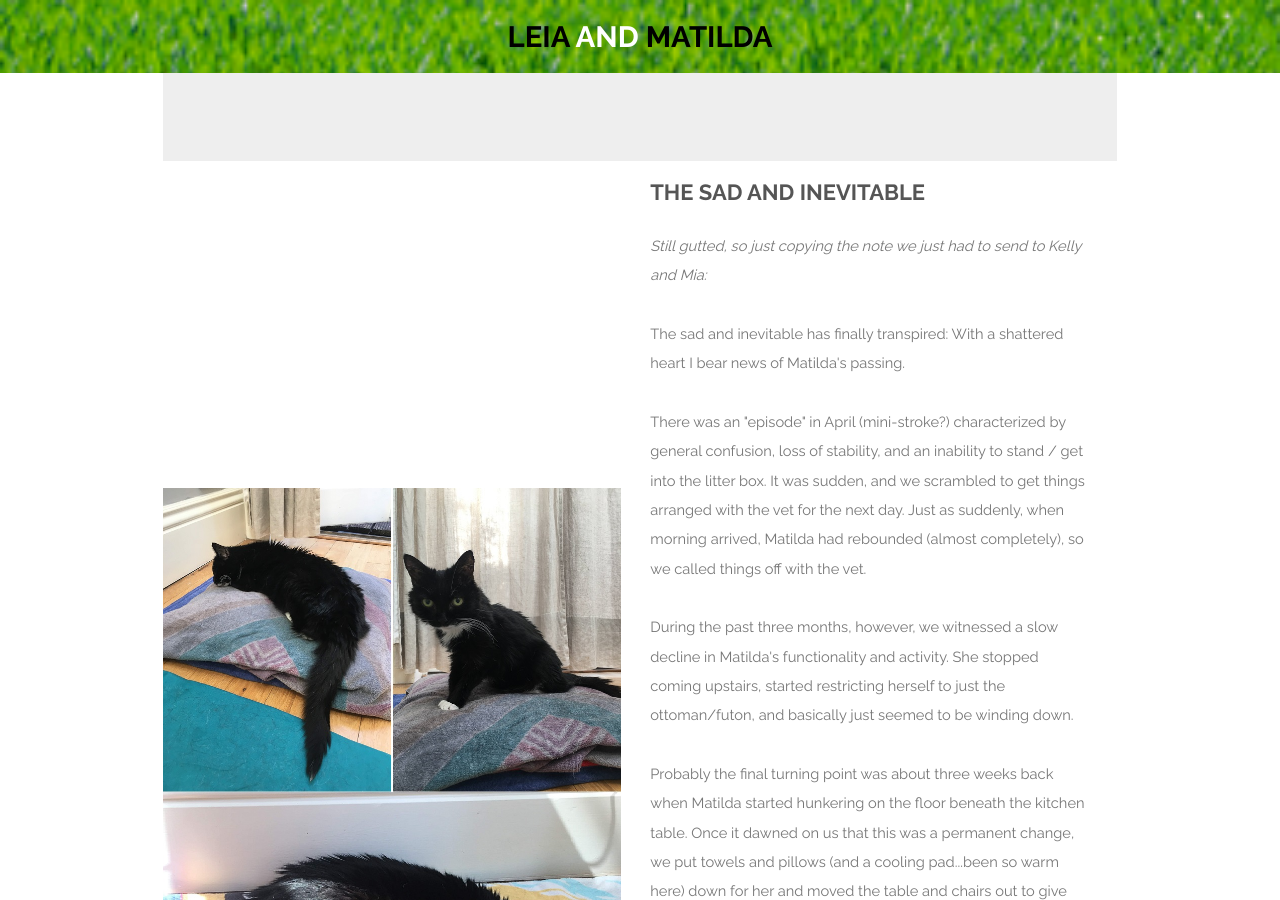
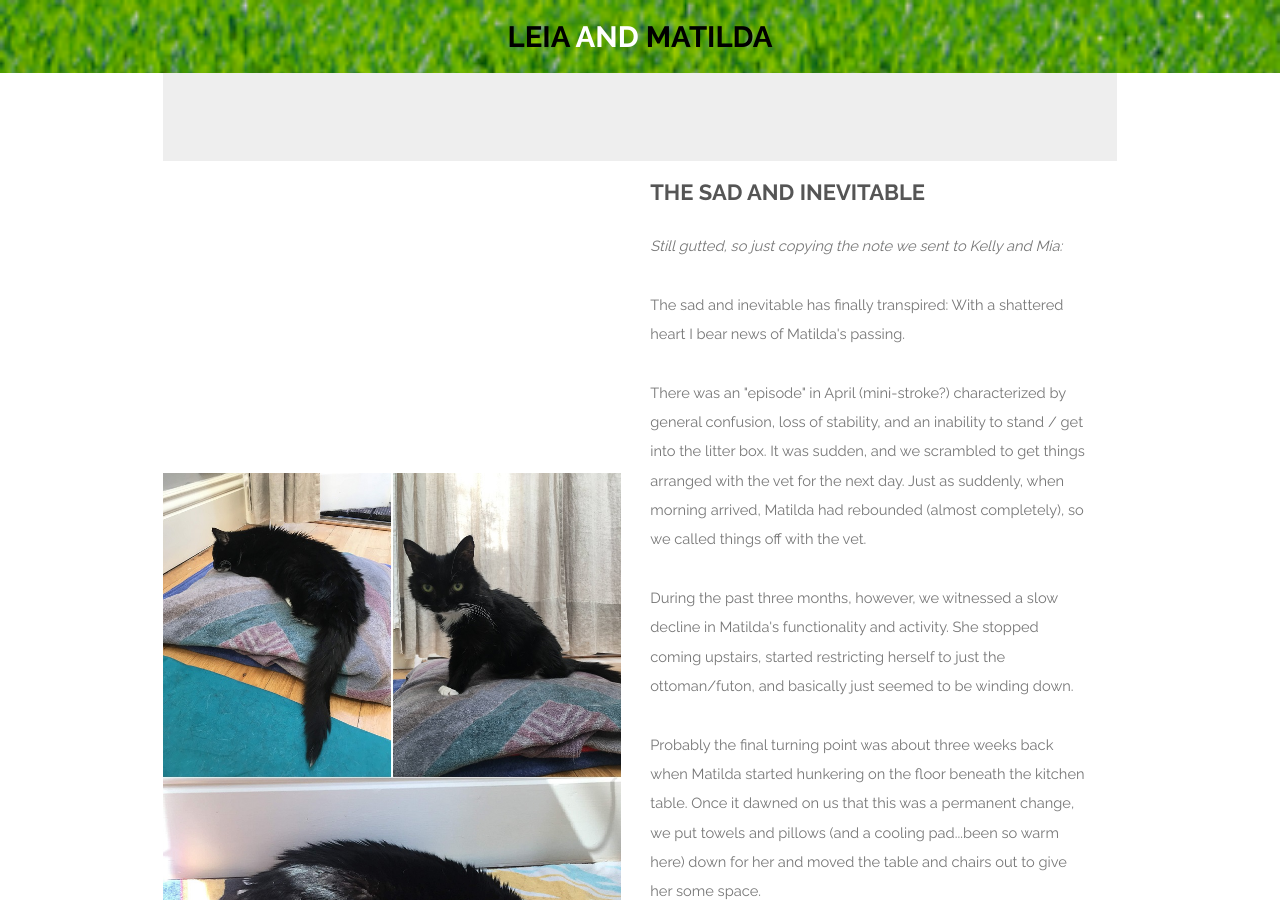
Before and after one commit to jaypalexa/leia-and-matilda, a Jekyll site: the page built from index.md, in a window 1280 px wide and 900 px high. Built offline with Jekyll 4.4.1, drawn with Linux system fonts in a browser that asks for light colours.

Commit message:
Tweaks to "The Sad and Inevitable" post

```diff
--- a/index.md
+++ b/index.md
@@ -10,7 +10,7 @@ description: A photo essay by Leia and Matilda
       <span class="image"><a href="{{ site.url }}{{ site.baseurl }}/assets/images/20180729_1451_matilda.jpg"><img src="{{ site.url }}{{ site.baseurl }}/assets/images/20180729_1451_matilda.jpg" /></a></span>
       <div class="content">
         <h2>The Sad and Inevitable</h2>
-		<p><em>Still gutted, so just copying the note we just had to send to Kelly and Mia:</em></p>
+		<p><em>Still gutted, so just copying the note we sent to Kelly and Mia:</em></p>
         <p>The sad and inevitable has finally transpired:  With a shattered heart I bear news of Matilda's passing.</p>
 		<p>There was an "episode" in April (mini-stroke?) characterized by general confusion, loss of stability, and an inability to stand / get into the litter box.  It was sudden, and we scrambled to get things arranged with the vet for the next day.  Just as suddenly, when morning arrived, Matilda had rebounded (almost completely), so we called things off with the vet.</p>
 		<p>During the past three months, however, we witnessed a slow decline in Matilda's functionality and activity.  She stopped coming upstairs, started restricting herself to just the ottoman/futon, and basically just seemed to be winding down.</p>
```
